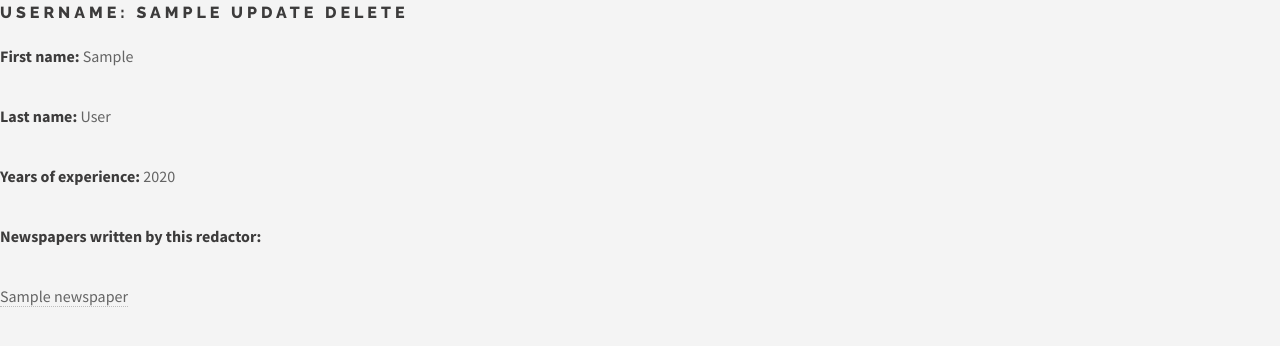
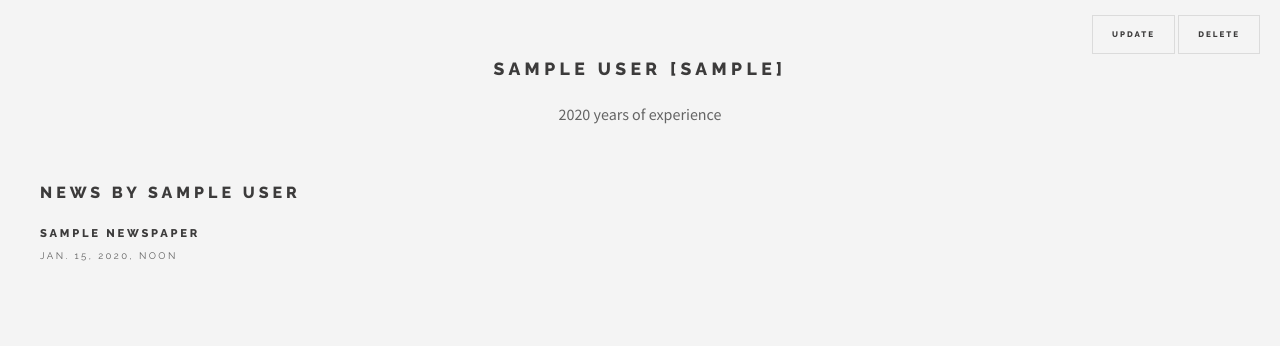
Before and after one commit to MarianKovalyshyn/newspaper-agency, a Django app: page /redactors/1/ in a window 1280 px wide. Shown: the part 56-402 px from the top of the page. Run offline with Django 4.2, Linux system fonts and the light colour scheme; tables that the repository leaves empty hold one stand-in row (values such as "Sample post").

Commit message:
Adjust redactor detail page

```diff
--- a/agency/static/css/styles.css
+++ b/agency/static/css/styles.css
@@ -3610,3 +3610,38 @@ body.is-menu-visible #menu {
     }
 
 }
+
+/* Style for the list */
+.redactor-info ul {
+    list-style-type: none;
+    padding: 0;
+}
+
+.redactor-info li {
+    margin-bottom: 10px;
+}
+
+.redactor-info strong {
+    font-weight: bold;
+}
+
+/* Add some margin to the whole block */
+.redactor-info {
+    margin-bottom: 20px;
+    display: flex;
+    flex-direction: column;
+    align-items: center;
+    text-align: center; /* Center text within list items */
+}
+
+.posts-of-redactor {
+    display: flex;
+    margin-left: 40px;
+    text-align: left; /* Center text within list items */
+}
+
+.button-container {
+    text-align: right;
+    margin-top: 15px;
+    margin-right: 20px;
+}
--- a/templates/agency/newspaper_list.html
+++ b/templates/agency/newspaper_list.html
@@ -16,7 +16,7 @@
         <tr>
           <td>{{ newspaper.id }}</td>
           <td><a href="{{ newspaper.get_absolute_url }}">{{ newspaper.title }}</a></td>
-          <td>{{ newspaper.topic }}</td>
+          <td><a href="{{ newspaper.topic.get_absolute_url }}">{{ newspaper.topic }}</a></td>
           <td>{{ newspaper.published_date }}</td>
         </tr>
       {% endfor %}
--- a/templates/agency/redactor_detail.html
+++ b/templates/agency/redactor_detail.html
@@ -1,17 +1,83 @@
 {% extends "base.html" %}
 
 {% block content %}
-  <h1>
-    Username: {{ redactor.username }}
-    <a href="{% url 'agency:redactor-update' pk=redactor.id %}">Update</a>
-    <a href="{% url 'agency:redactor-delete' pk=redactor.id %}">Delete</a>
-  </h1>
+  <div class="button-container">
+    <a href="{% url 'agency:redactor-update' pk=redactor.id %}" class="button small">Update</a>
+    <a href="{% url 'agency:redactor-delete' pk=redactor.id %}" class="button small">Delete</a>
+  </div>
+  <div class="redactor-info">
+    <h2>{{ redactor.first_name }} {{ redactor.last_name }} [{{ redactor.username }}]</h2>
+    <p>{{ redactor.years_of_experience }} years of experience</p>
+  </div>
 
-  <p><strong>First name:</strong> {{ redactor.first_name }}</p>
-  <p><strong>Last name:</strong> {{ redactor.last_name }}</p>
-  <p><strong>Years of experience:</strong> {{ redactor.years_of_experience }}</p>
-  <p><strong>Newspapers written by this redactor:</strong></p>
-  {% for newspaper in redactor.newspapers.all %}
-      <p><a href="{% url 'agency:newspaper-detail' pk=newspaper.id %}">{{ newspaper.title }}</a></p>
-    {% endfor %}
+
+  <h1 style="margin-left: 40px">News by {{ redactor.first_name }} {{ redactor.last_name }}</h1>
+  <section class="posts-of-redactor">
+    <ul class="posts">
+      <li>
+        <article>
+          <header>
+            {% for newspaper in redactor.newspapers.all %}
+              <h3><a href="{% url 'agency:newspaper-detail' pk=newspaper.id %}">{{ newspaper.title }}</a></h3>
+              <time class="published">{{ newspaper.published_date }}</time>
+            {% endfor %}
+          </header>
+        </article>
+      </li>
+    </ul>
+  </section>
+
+
 {% endblock %}
+
+
+<!-- Posts List -->
+<section>
+  <ul class="posts">
+    <li>
+      <article>
+        <header>
+          <h3><a href="single.html">Lorem ipsum fermentum ut nisl vitae</a></h3>
+          <time class="published" datetime="2015-10-20">October 20, 2015</time>
+        </header>
+        <a href="single.html" class="image"><img src="images/pic08.jpg" alt=""/></a>
+      </article>
+    </li>
+    <li>
+      <article>
+        <header>
+          <h3><a href="single.html">Convallis maximus nisl mattis nunc id lorem</a></h3>
+          <time class="published" datetime="2015-10-15">October 15, 2015</time>
+        </header>
+        <a href="single.html" class="image"><img src="images/pic09.jpg" alt=""/></a>
+      </article>
+    </li>
+    <li>
+      <article>
+        <header>
+          <h3><a href="single.html">Euismod amet placerat vivamus porttitor</a></h3>
+          <time class="published" datetime="2015-10-10">October 10, 2015</time>
+        </header>
+        <a href="single.html" class="image"><img src="images/pic10.jpg" alt=""/></a>
+      </article>
+    </li>
+    <li>
+      <article>
+        <header>
+          <h3><a href="single.html">Magna enim accumsan tortor cursus ultricies</a></h3>
+          <time class="published" datetime="2015-10-08">October 8, 2015</time>
+        </header>
+        <a href="single.html" class="image"><img src="images/pic11.jpg" alt=""/></a>
+      </article>
+    </li>
+    <li>
+      <article>
+        <header>
+          <h3><a href="single.html">Congue ullam corper lorem ipsum dolor</a></h3>
+          <time class="published" datetime="2015-10-06">October 7, 2015</time>
+        </header>
+        <a href="single.html" class="image"><img src="images/pic12.jpg" alt=""/></a>
+      </article>
+    </li>
+  </ul>
+</section>
```
